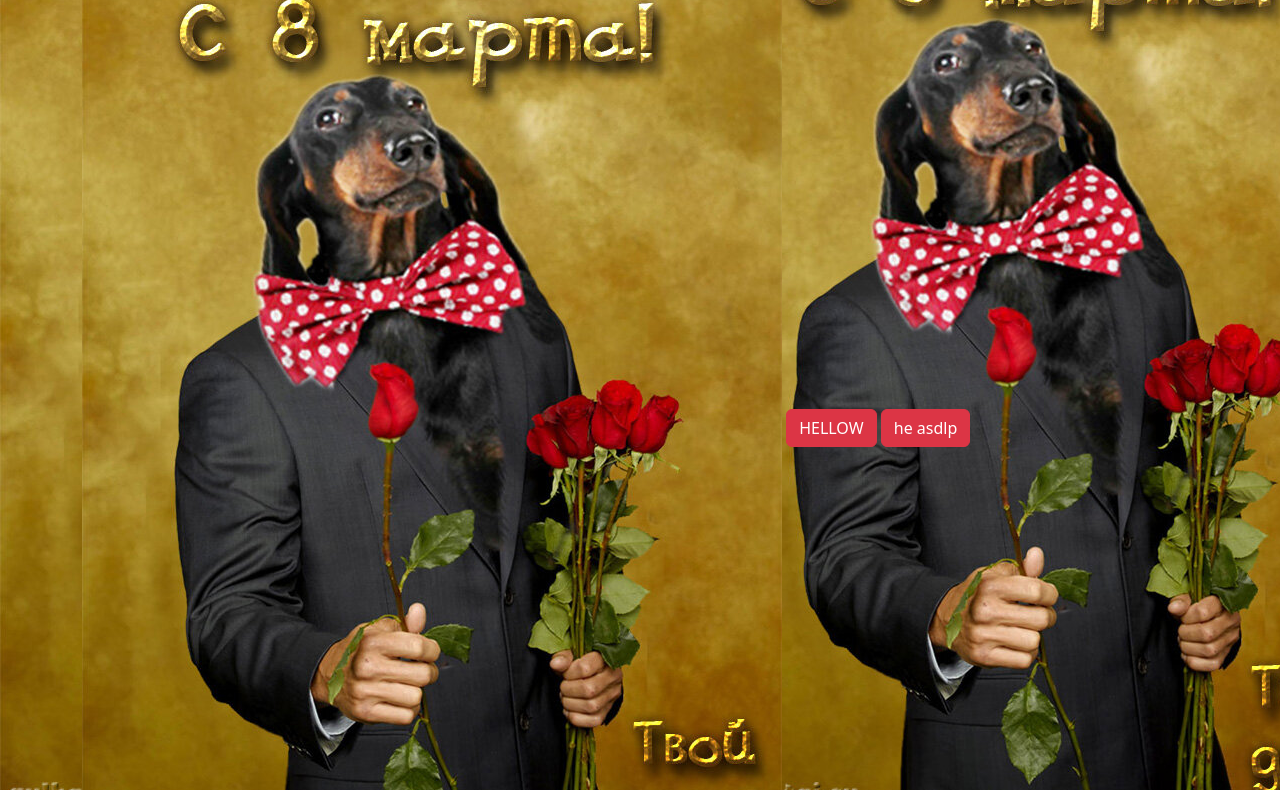
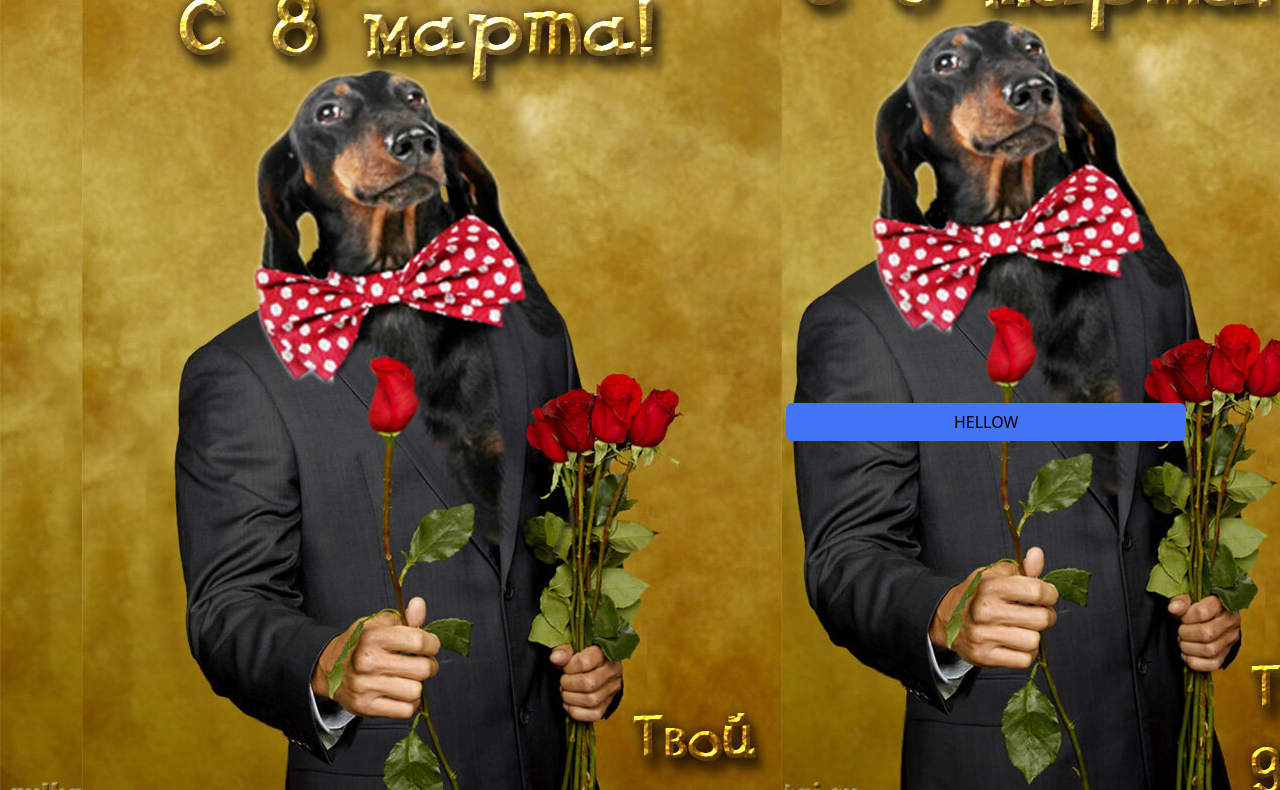
Before and after one commit to owih/vspu-project, a website built with webpack: page src/index.html in a window 1280 px wide. Shown: the part 67-857 px from the top of the page. Built offline with nearby package versions, Linux system fonts and the light colour scheme.

Commit message:
[develop] bootstrap переменные

```diff
--- a/src/styles/bootstrap.scss
+++ b/src/styles/bootstrap.scss
@@ -1,17 +1,25 @@
-$blue:    #0d6efd !default;
-$indigo:  #6610f2 !default;
-$purple:  #6f42c1 !default;
+// Main colors
+
+$blue:    #4274f6 !default;
+$indigo:  #39adfc !default;
+$purple:  #25234d !default;
+$cyan:    #4fade3 !default;
+$gray:    #4c4c4c !default;
+$light-blue: #0bbafb !default;
+
+// Main colors
+
+// Bootstrap colors
 $pink:    #d63384 !default;
 $red:     #dc3545 !default;
 $orange:  #fd7e14 !default;
 $yellow:  #ffc107 !default;
 $green:   #198754 !default;
 $teal:    #20c997 !default;
-$cyan:    #0dcaf0 !default;
 $black:   #000000 !default;
 $white:   #FFFFFF !default;
-$black:   #000000 !default;
-// scss-docs-end color-variables
+
+// Bootstrap colors
 
 // scss-docs-start colors-map
 $colors: (
@@ -29,8 +37,8 @@ $colors: (
         "white":      $white,
 ) !default;
 
-$primary:       $red !default;
-$secondary:     $green !default;
+$primary:       $blue !default;
+$secondary:     $indigo !default;
 $success:       $green !default;
 $info:          $cyan !default;
 $warning:       $yellow !default;
@@ -38,4 +46,23 @@ $danger:        $red !default;
 $light:         $green !default;
 $dark:          $black !default;
 
+// Spacers
+
+$spacer: 4px !default;
+$spacers: (
+        0: 0,
+        1: $spacer * 1,
+        2: $spacer * 2,
+        3: $spacer * 3,
+        4: $spacer * 4,
+        5: $spacer * 5,
+        6: $spacer * 6,
+        7: $spacer * 7,
+        8: $spacer * 8,
+        9: $spacer * 9,
+        10: $spacer * 10,
+) !default;
+
+// Spacers
+
 @import '~bootstrap/scss/bootstrap';
--- a/src/styles/global.scss
+++ b/src/styles/global.scss
@@ -1,6 +1,4 @@
-$primary: red;
-$secondary: blue;
-
+@import 'bootstrap';
 html {
   font-family: generalFont;
 }
@@ -10,5 +8,5 @@ body {
 }
 
 h1 {
-  color: $secondary;
+  color: $primary
 }
--- a/src/styles/index.scss
+++ b/src/styles/index.scss
@@ -1,3 +1,6 @@
-@use 'fonts';
-@use 'global';
+@import 'fonts';
 @import 'bootstrap';
+@import 'global';
+.btn {
+  width: 400px;
+}
```
